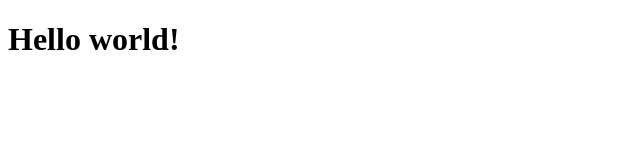
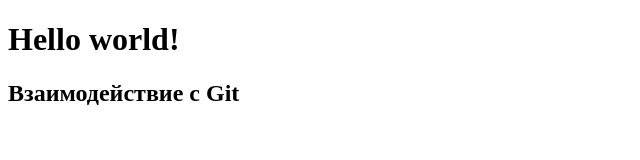
Before and after one commit to DenGlushakoV/Project, a plain HTML site: page Index.html in a window 1280 px wide. Shown: the whole page, without its empty margins (0-640 px from the left). Drawn offline with Linux system fonts and the light colour scheme.

Commit message:
mode h2 in body

```diff
--- a/Index.html
+++ b/Index.html
@@ -8,5 +8,6 @@
 </head>
 <body>
     <h1>Hello world!</h1>
+    <h2>Взаимодействие с Git</h2>
 </body>
 </html>
```
